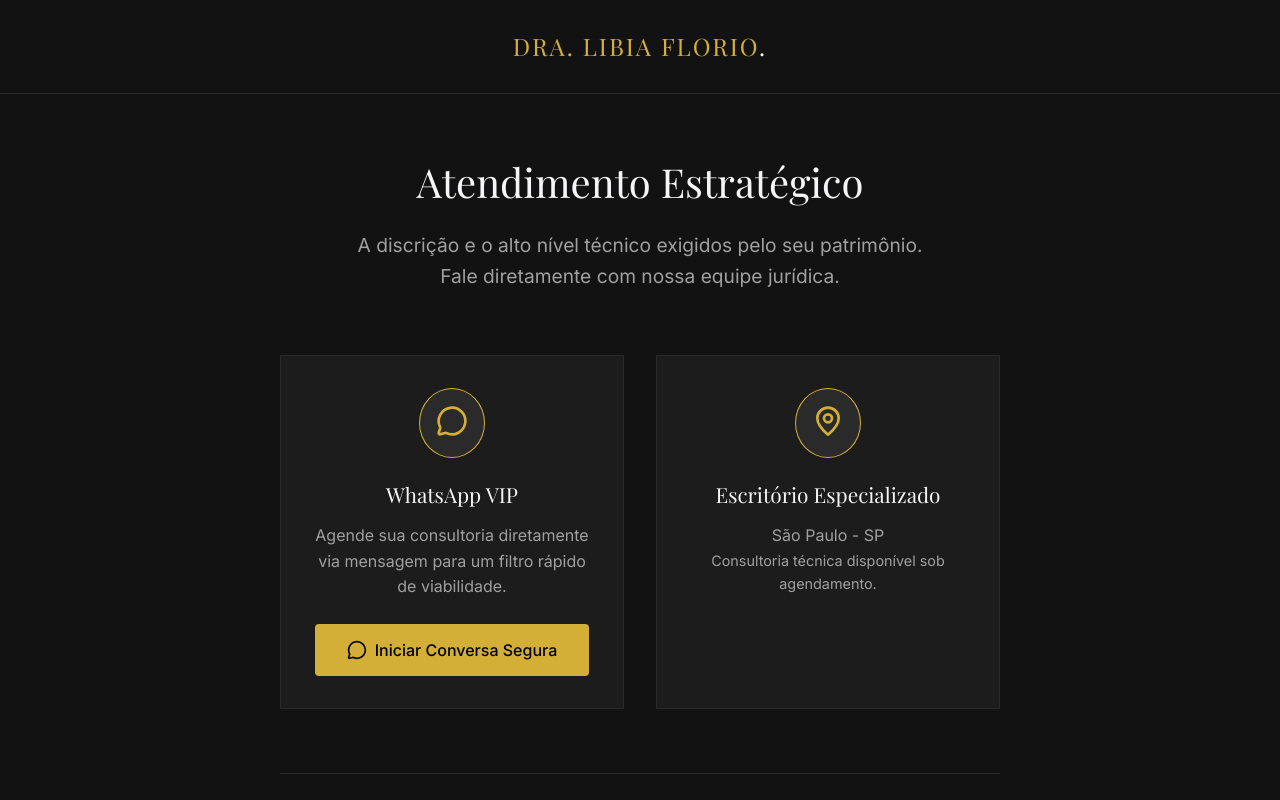
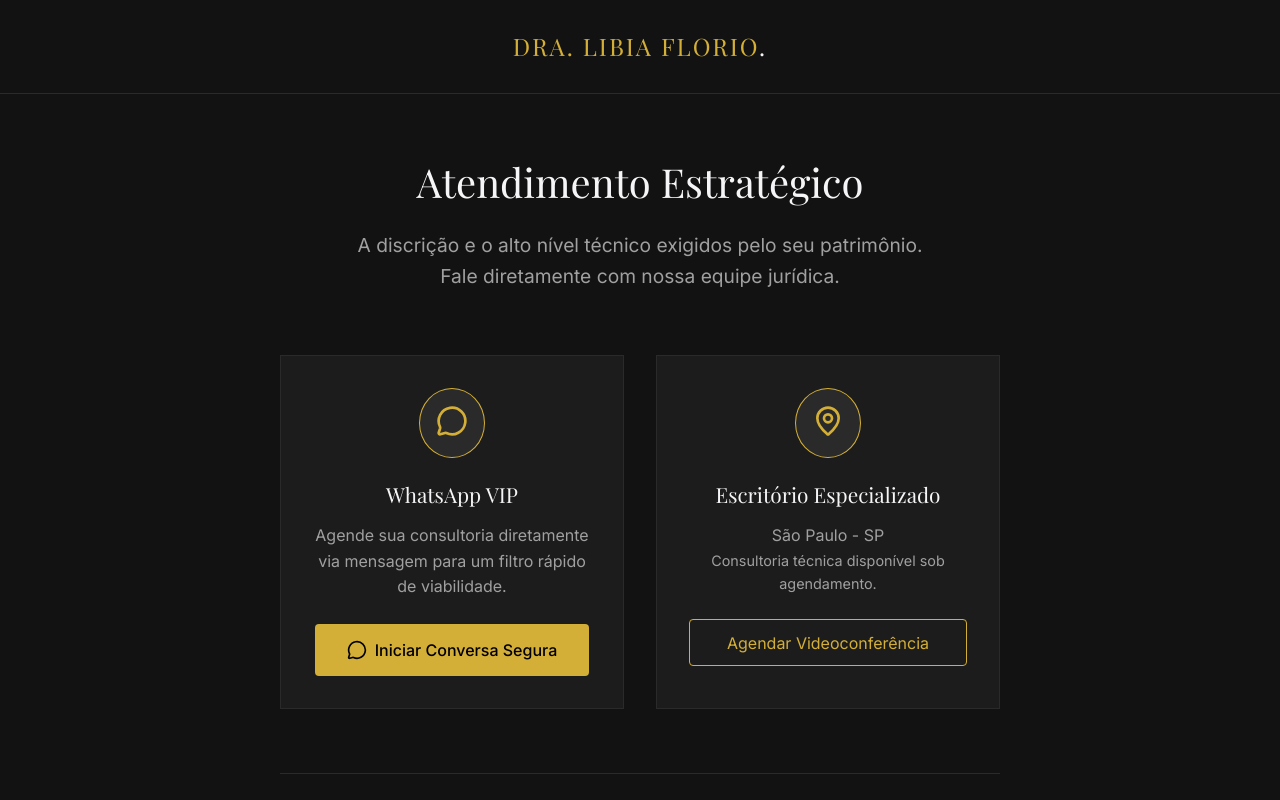
Before and after one commit to aleandrade926/andrade-florio-web, a React (Vite) app: page /atendimento in a window 1280 px wide. Shown: the top 800 px of the page. Built offline with nearby package versions, Linux system fonts and the light colour scheme; a web font is replaced by a local one.

Commit message:
feat: add calendly link to atendimento page

```diff
--- a/src/pages/Atendimento.jsx
+++ b/src/pages/Atendimento.jsx
@@ -43,7 +43,16 @@ export default function AtendimentoPage() {
               </div>
               <h3 style={{ marginBottom: '1rem', fontSize: '1.3rem' }}>Escritório Especializado</h3>
               <p style={{ color: 'var(--text-muted)' }}>São Paulo - SP</p>
-              <p style={{ color: 'var(--text-muted)', fontSize: '0.9rem' }}>Consultoria técnica disponível sob agendamento.</p>
+              <p style={{ color: 'var(--text-muted)', fontSize: '0.9rem', marginBottom: '1.5rem' }}>Consultoria técnica disponível sob agendamento.</p>
+              <a
+                href="https://calendly.com/libia-andradeflorio/30min"
+                target="_blank"
+                rel="noopener noreferrer"
+                className="btn-outline"
+                style={{ fontSize: '1rem', width: '100%', marginBottom: 'auto' }}
+              >
+                Agendar Videoconferência
+              </a>
             </div>
           </div>
 
```
